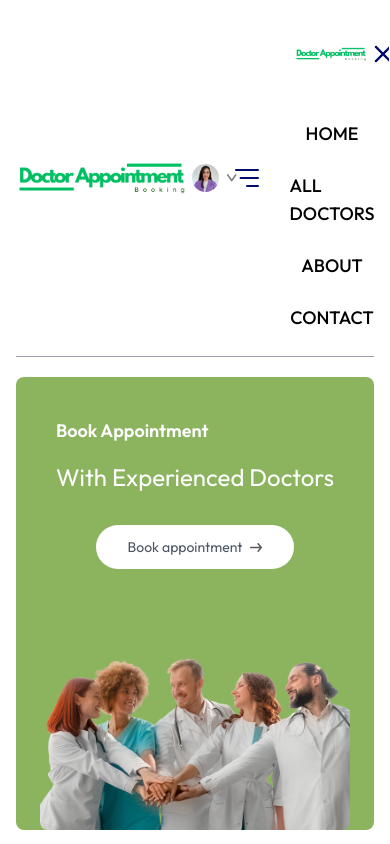
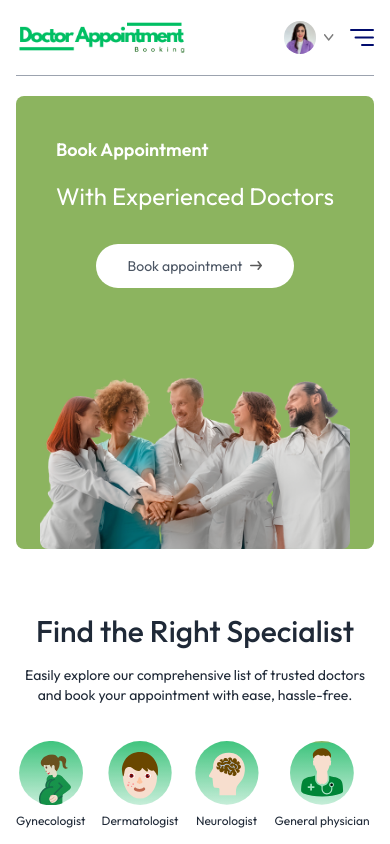
Before and after one commit to mehrnazpishyar/Doctor-Appointment-Booking, a React (Vite) app: page / in a window 390 px wide. Shown: the top 844 px of the page. Built offline with nearby package versions, Linux system fonts and the light colour scheme.

Commit message:
add mobile menu for responsive to Navbar Component

```diff
--- a/src/components/Navbar.jsx
+++ b/src/components/Navbar.jsx
@@ -4,12 +4,17 @@ import { NavLink, useNavigate } from "react-router-dom";
 
 const Navbar = () => {
   const navigate = useNavigate();
-
+  const [showMenu, setShowMenu] = useState(false);
   const [token, setToken] = useState(true);
 
   return (
     <div className="flex items-center justify-between text-sm py-4 mb-5 border-b border-b-gray-400">
-      <img onClick={()=> navigate('/')} className="w-44 cursor-pointer" src={assets.logo} alt="" />
+      <img
+        onClick={() => navigate("/")}
+        className="w-44 cursor-pointer"
+        src={assets.logo}
+        alt=""
+      />
       <ul className="md:flex items-start gap-5 font-medium hidden">
         <NavLink to="/">
           <li className="py-1">HOME</li>
@@ -49,7 +54,10 @@ const Navbar = () => {
                   My Appointments
                 </p>
                 <p
-                  onClick={() => {setToken(false); navigate('/')}}
+                  onClick={() => {
+                    setToken(false);
+                    navigate("/");
+                  }}
                   className="hover:text-black cursor-pointer"
                 >
                   Logout
@@ -66,19 +74,38 @@ const Navbar = () => {
           </button>
         )}
 
-        <img className="w-6 md:hidden" src={assets.menu_icon} alt="" />
+        <img onClick={() => setShowMenu((prev) => !prev)} className="w-6 md:hidden" src={assets.menu_icon} alt="" />
 
         {/* ---- Mobile Menu ---- */}
-        <div className="md:hidden right-0 top-0 bottom-0 z-20 overflow-hidden bg-white transition-all">
+        <div
+          className={`md:hidden fixed  inset-0  z-20 overflow-hidden bg-white transition-all duration-300 ${
+            showMenu ? "translate-x-0" : "translate-x-full"
+          }`}
+        >
           <div className="flex items-center justify-between px-5 py-6">
             <img src={assets.logo} className="w-36" alt="" />
-            <img src={assets.close_icon} className="w-7" alt="" />
+            <img
+              onClick={() => setShowMenu((prev) => !prev)}
+              src={assets.close_icon}
+              className="w-7 cursor-pointer"
+              alt="Close Menu"
+            />
           </div>
           <ul className="flex flex-col items-center gap-2 mt-5 px-5 text-lg font-medium">
-            <p className="px-4 py-2 rounded full inline-block">HOME</p>
-            <p className="px-4 py-2 rounded full inline-block">ALL DOCTORS</p>
-            <p className="px-4 py-2 rounded full inline-block">ABOUT</p>
-            <p className="px-4 py-2 rounded full inline-block">CONTACT</p>
+            <NavLink onClick={() => setShowMenu(false)} to="/">
+              <p className="px-4 py-2 rounded full inline-block">HOME</p>
+            </NavLink>
+            <NavLink onClick={() => setShowMenu(false)} to="/doctors">
+              {" "}
+              <p className="px-4 py-2 rounded full inline-block">ALL DOCTORS</p>
+            </NavLink>
+            <NavLink onClick={() => setShowMenu(false)} to="/about">
+              <p className="px-4 py-2 rounded full inline-block">ABOUT</p>
+            </NavLink>
+            <NavLink onClick={() => setShowMenu(false)} to="/contact">
+              {" "}
+              <p className="px-4 py-2 rounded full inline-block">CONTACT</p>
+            </NavLink>
           </ul>
         </div>
       </div>
```
